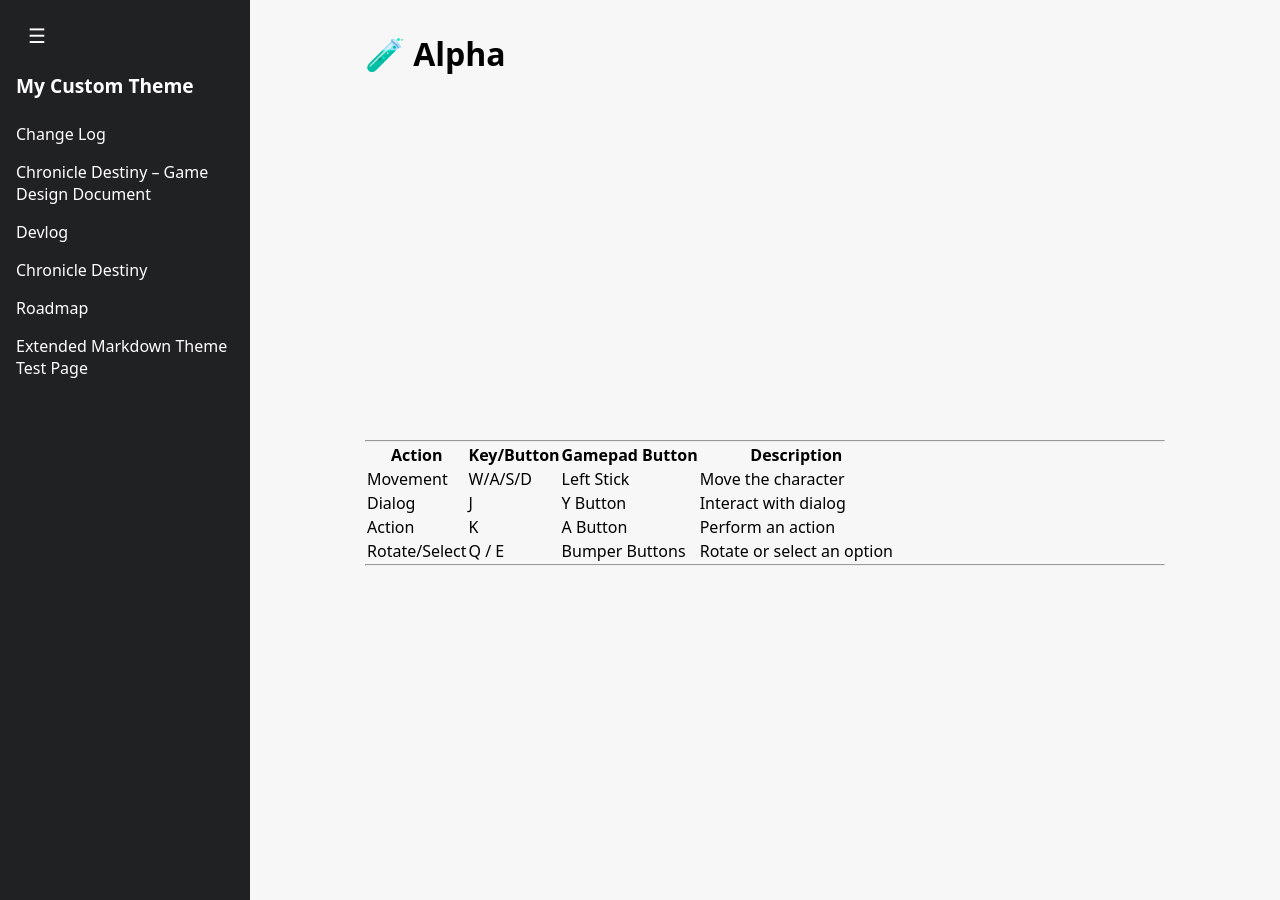
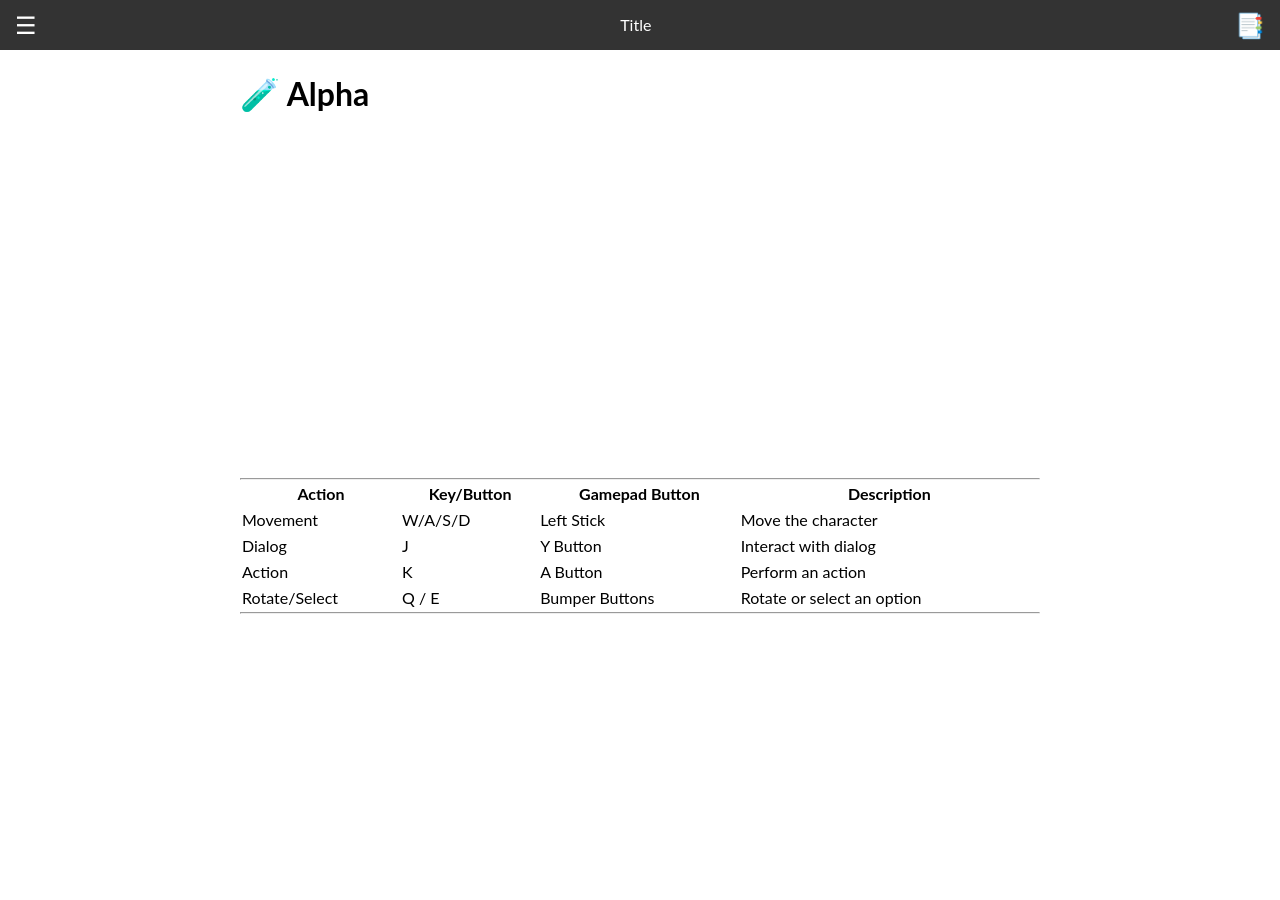
Before and after one commit to zBuLe/Chronicle-Destiny, a Jekyll site: the page built from index.md, in a window 1280 px wide. Built offline with Jekyll 4.4.1, drawn with Linux system fonts in a browser that asks for light colours; our own code applies the rules of GitHub Pages for plain Markdown files; a script that is not in the unit is left out.

Commit message:
new theme

```diff
--- a/_layouts/default.html
+++ b/_layouts/default.html
@@ -1,48 +1,47 @@
 <!DOCTYPE html>
 <html lang="en">
 <head>
-    <meta charset="UTF-8">
-    <meta name="viewport" content="width=device-width, initial-scale=1.0">
-    <title>{{ page.title }} - {{ site.title }}</title>
-    <link rel="stylesheet" href="/assets/css/style.css">
+    <meta charset="UTF-8" />
+    <meta name="viewport" content="width=device-width, initial-scale=1.0"/>
+    <title>{{ page.title }}</title>
+    <link rel="stylesheet" href="{{ '/assets/css/style.css' | relative_url }}" />
 </head>
 <body>
 
-  <div id="sidebar">
-    <button id="collapse-button">☰</button> <!-- toggle inside panel -->
-    <h2>{{ site.title }}</h2>
-    <ul>
-        {% for page in site.pages %}
-            {% if page.title %}
-                <li><a href="{{ page.url }}">{{ page.title }}</a></li>
-            {% endif %}
-        {% endfor %}
-    </ul>
-</div>
+    <!-- Left sidenav -->
+    <header id="mySidenav" class="sidenav">
+        <div class="topline">
+            <span class="openbtn" onclick="toggleNav()">&#9776;</span>
+        </div>
+        <a href="/">Alpha</a>
+        <a href="/gdd/chronicle-destiny-gdd">GDD</a>
+        <a href="/devlog">Devlog</a>
+        <a href="/changelog">Change Log</a>
+        <a href="/roadmap">Roadmap</a>
+    </header>
 
-<div id="main">
-    <button id="expand-button">☰</button> <!-- toggle in main area -->
-    <div class="content-wrapper">
+    <!-- Right TOC panel -->
+    <aside id="myTOC" class="toc">
+        <div class="topline">
+            <span class="openbtn" onclick="toggleTOC()">📑</span>
+        </div>
+        <a href="#">Section 1</a>
+        <a href="#">Section 2</a>
+        <a href="#">Section 3</a>
+    </aside>
+
+    <!-- Topline main header -->
+    <div class="topline">
+        <span class="openbtn" onclick="toggleNav()">&#9776;</span>
+        Title
+        <span class="openbtn" onclick="toggleTOC()">📑</span>
+    </div>
+
+    <!-- Main content injected by Jekyll -->
+    <main id="main">
         {{ content }}
-    </div>
-</div>
+    </main>
 
-
-
-<script>
-  const sidebar = document.getElementById("sidebar");
-  const collapseButton = document.getElementById("collapse-button");
-  const expandButton = document.getElementById("expand-button");
-
-  collapseButton.addEventListener("click", () => {
-      sidebar.classList.add("collapsed");
-  });
-
-  expandButton.addEventListener("click", () => {
-      sidebar.classList.remove("collapsed");
-  });
-</script>
-
-
+    <script src="{{ '/assets/js/script.js' | relative_url }}"></script>
 </body>
 </html>
--- a/assets/css/style.css
+++ b/assets/css/style.css
@@ -1,129 +1,132 @@
-/* Reset */
+/* ======================
+   Reset and base styles
+   ====================== */
+
+   *, *::before, *::after {
+    box-sizing: border-box;
+}
 * {
-  box-sizing: border-box;
-  margin: 0;
-  padding: 0;
+    margin: 0;
+    padding: 0;
+}
+@media (prefers-reduced-motion: no-preference) {
+    html { interpolate-size: allow-keywords; }
+}
+body {
+    display: flex;
+    flex-direction: column;
+    height: 100vh;
+    overflow: hidden;
+    line-height: 1.5;
+    -webkit-font-smoothing: antialiased;
+    font-family: "Lato", sans-serif;
+}
+img, picture, video, canvas, svg {
+    display: block;
+    max-width: 100%;
+}
+input, button, textarea, select {
+    font: inherit;
+}
+p, h1, h2, h3, h4, h5, h6 {
+    overflow-wrap: break-word;
+}
+p { text-wrap: pretty; }
+h1, h2, h3, h4, h5, h6 { text-wrap: balance; }
+#root, #__next { isolation: isolate; }
+
+/* ======================
+   Layout styles
+   ====================== */
+
+/* Left sidenav */
+.sidenav {
+    height: 100%;
+    width: 0;
+    position: fixed;
+    z-index: 1;
+    top: 0;
+    left: 0;
+    background-color: #111;
+    overflow-x: hidden;
+    transition: 0.5s;
+}
+.sidenav a {
+    text-decoration: none;
+    font-size: 1em;
+    color: #818181;
+    display: block;
+    transition: 0.3s;
+    padding: 12px 24px;
+}
+.sidenav a:hover {
+    color: #f1f1f1;
 }
 
-body {
-  font-family: system-ui, sans-serif;
-  display: flex;
-  min-height: 100vh;
+/* Right TOC panel */
+.toc {
+    height: 100%;
+    width: 0;
+    position: fixed;
+    z-index: 1;
+    top: 0;
+    right: 0;
+    background-color: #111;
+    overflow-x: hidden;
+    transition: 0.5s;
+}
+.toc a {
+    text-decoration: none;
+    font-size: 1em;
+    color: #818181;
+    display: block;
+    transition: 0.3s;
+    padding: 12px 24px;
+}
+.toc a:hover {
+    color: #f1f1f1;
 }
 
-
-
-/* Sidebar */
-#sidebar {
-  width: 250px;
-  background-color: #202123;
-  color: white;
-  overflow-y: auto;
-  transition: width 0.3s;
-  padding: 1rem;
+/* Topline (header bars) */
+.topline {
+    position: fixed;
+    top: 0;
+    left: 0;
+    right: 0;
+    z-index: 2;
+    display: flex;
+    align-items: center;
+    justify-content: space-between;
+    background-color: #333;
+    color: white;
+    padding: 10px 15px;
+    height: 50px;
 }
 
-#sidebar.collapsed {
-  width: 60px;
+/* Button inside topline */
+.openbtn {
+    font-size: 1.5em;
+    cursor: pointer;
+    color: white;
+    line-height: 1;
 }
 
-#sidebar h2 {
-  font-size: 1.2rem;
-  margin-bottom: 1rem;
+/* Main content area: pushable and scrollable */
+main {
+    flex-grow: 1;
+    overflow-y: auto;
+    transition: margin-left 0.5s, margin-right 0.5s;
+    padding: 70px 1em 1em; /* avoid overlap with topline */
+
+    /* drop the flex centering */
+    /* display: flex; flex-direction: column; align-items: center; text-align: center; */
+    min-height: 0;
 }
 
-#sidebar ul {
-  list-style: none;
+/* Center the container, but keep its text left-aligned */
+main > * {
+    width: 100%;
+    max-width: 800px;
+    margin: 0 auto;
+    /* text-align: left is default, so no need to set it explicitly */
 }
-
-#sidebar li a {
-  color: white;
-  text-decoration: none;
-  display: block;
-  padding: 0.5rem 0;
-}
-
-#sidebar li a:hover {
-  background-color: #333;
-}
-
-/* Main content */
-#main {
-  flex: 1;
-  background-color: #f7f7f8;
-  display: flex;              /* new: make #main a flex container */
-  justify-content: center;    /* new: center horizontally */
-  padding: 2rem;
-  overflow-y: auto;
-  position: relative;
-}
-
-
-/* Toggle button */
-#toggle-button {
-  position: absolute;
-  top: 1rem;
-  left: 1rem;
-  background-color: #202123;
-  color: white;
-  border: none;
-  padding: 0.5rem 0.75rem;
-  font-size: 1.25rem;
-  cursor: pointer;
-}
-
-#toggle-button:hover {
-  background-color: #333;
-}
-
-.content-wrapper {
-  max-width: 800px;   /* you can adjust this number */
-  width: 100%;
-}
-
-#collapse-button,
-#expand-button {
-    background-color: #202123;
-    color: white;
-    border: none;
-    padding: 0.5rem 0.75rem;
-    font-size: 1.25rem;
-    cursor: pointer;
-}
-
-/* Position buttons */
-#collapse-button {
-    display: block;
-    margin-bottom: 1rem;
-}
-
-#expand-button {
-    position: absolute;
-    top: 1rem;
-    left: 1rem;
-}
-
-/* Default state: hide expand button when sidebar is open */
-#expand-button {
-    display: none;
-}
-
-/* When sidebar is collapsed: hide collapse button and show expand button */
-#sidebar.collapsed #collapse-button {
-    display: none;
-}
-
-#sidebar.collapsed ~ #main #expand-button {
-    display: block;
-}
-
-
-
-
-
-/* Responsive */
-@media (max-width: 768px) {
-  #sidebar {
-      width: 60px;
-  }
-}
--- a/assets/js/script.js
+++ b/assets/js/script.js
@@ -1,12 +1,19 @@
-document.addEventListener('DOMContentLoaded', () => {
-    const container      = document.getElementById('container');
-    const sbToggle       = document.getElementById('sidebar-toggle');
-    const asideToggle    = document.getElementById('aside-toggle');
+// Toggle left sidenav
+function toggleNav() {
+  const sidenav = document.getElementById("mySidenav");
+  const main = document.getElementById("main");
+  const isOpen = sidenav.style.width === "250px";
 
-    sbToggle.addEventListener('click', () =>
-      container.classList.toggle('sidebar-collapsed')
-    );
-    asideToggle.addEventListener('click', () =>
-      container.classList.toggle('aside-collapsed')
-    );
-  });
+  sidenav.style.width = isOpen ? "0" : "250px";
+  main.style.marginLeft = isOpen ? "0" : "250px";
+}
+
+// Toggle right TOC panel
+function toggleTOC() {
+  const toc = document.getElementById("myTOC");
+  const main = document.getElementById("main");
+  const isOpen = toc.style.width === "250px";
+
+  toc.style.width = isOpen ? "0" : "250px";
+  main.style.marginRight = isOpen ? "0" : "250px";
+}
```
